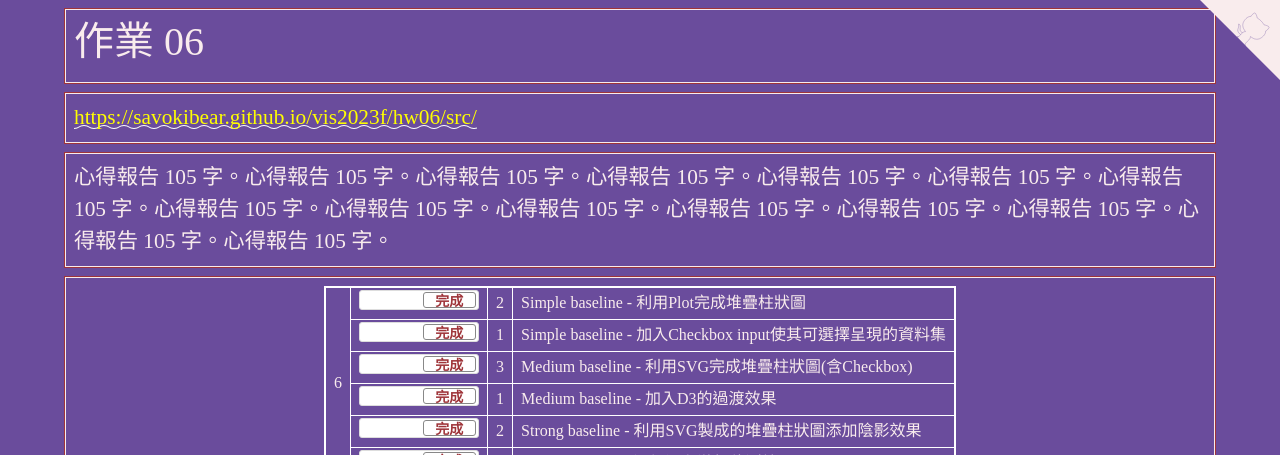
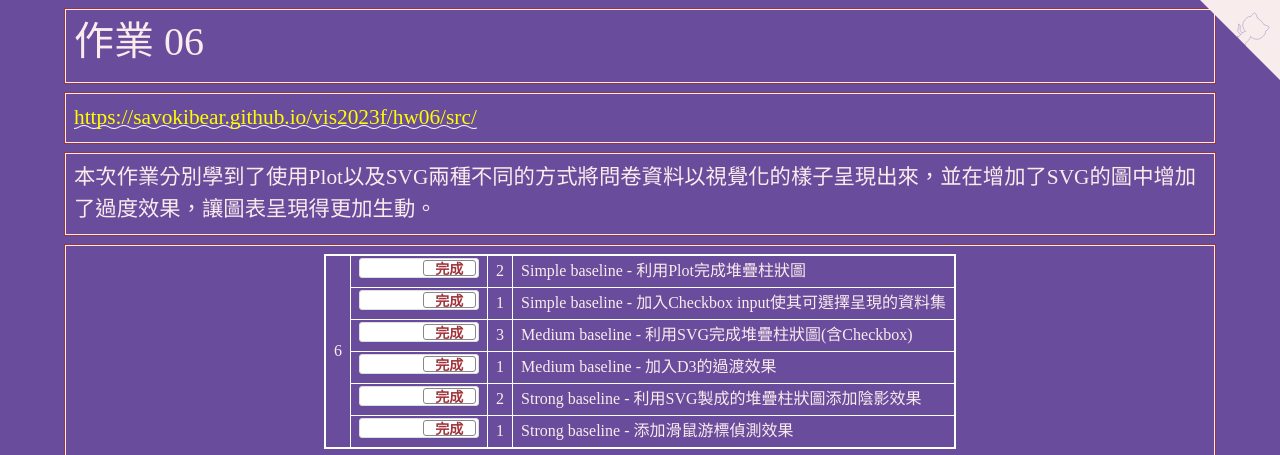
Before and after one commit to savokibear/vis2023f, a plain HTML site: page hw06/index.html in a window 1280 px wide. Shown: the top 455 px of the page. Drawn offline with nearby package versions, Linux system fonts and the light colour scheme.

Commit message:
Update index.html

```diff
--- a/hw06/index.html
+++ b/hw06/index.html
@@ -186,7 +186,7 @@
   <!-- ------------------------------------------------>
   <div class="row hw12">
     <div class="col-md-12 twenty">
-      心得報告 105 字。心得報告 105 字。心得報告 105 字。心得報告 105 字。心得報告 105 字。心得報告 105 字。心得報告 105 字。心得報告 105 字。心得報告 105 字。心得報告 105 字。心得報告 105 字。心得報告 105 字。心得報告 105 字。心得報告 105 字。心得報告 105 字。
+      本次作業分別學到了使用Plot以及SVG兩種不同的方式將問卷資料以視覺化的樣子呈現出來，並在增加了SVG的圖中增加了過度效果，讓圖表呈現得更加生動。
     </div>
   </div>
 
```
